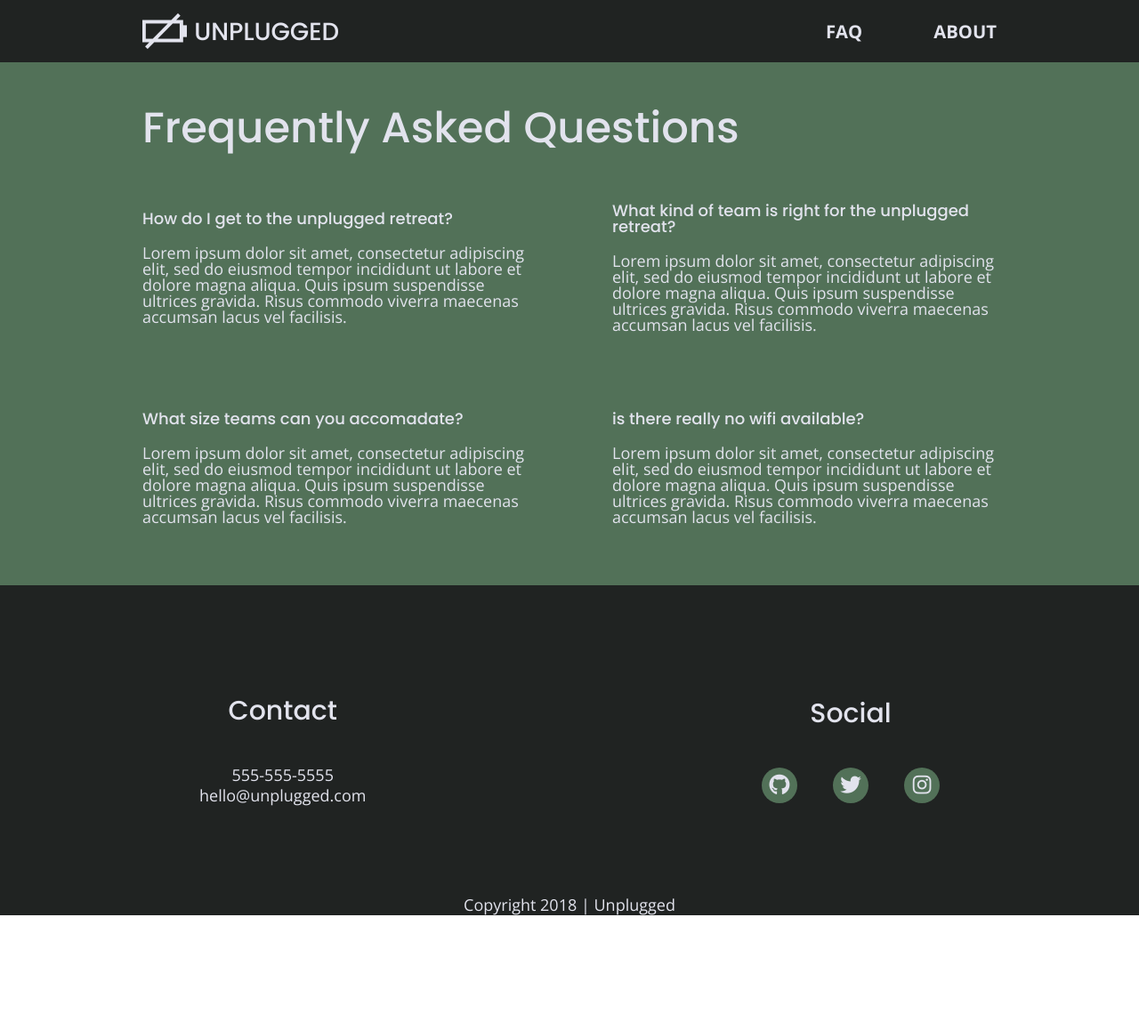
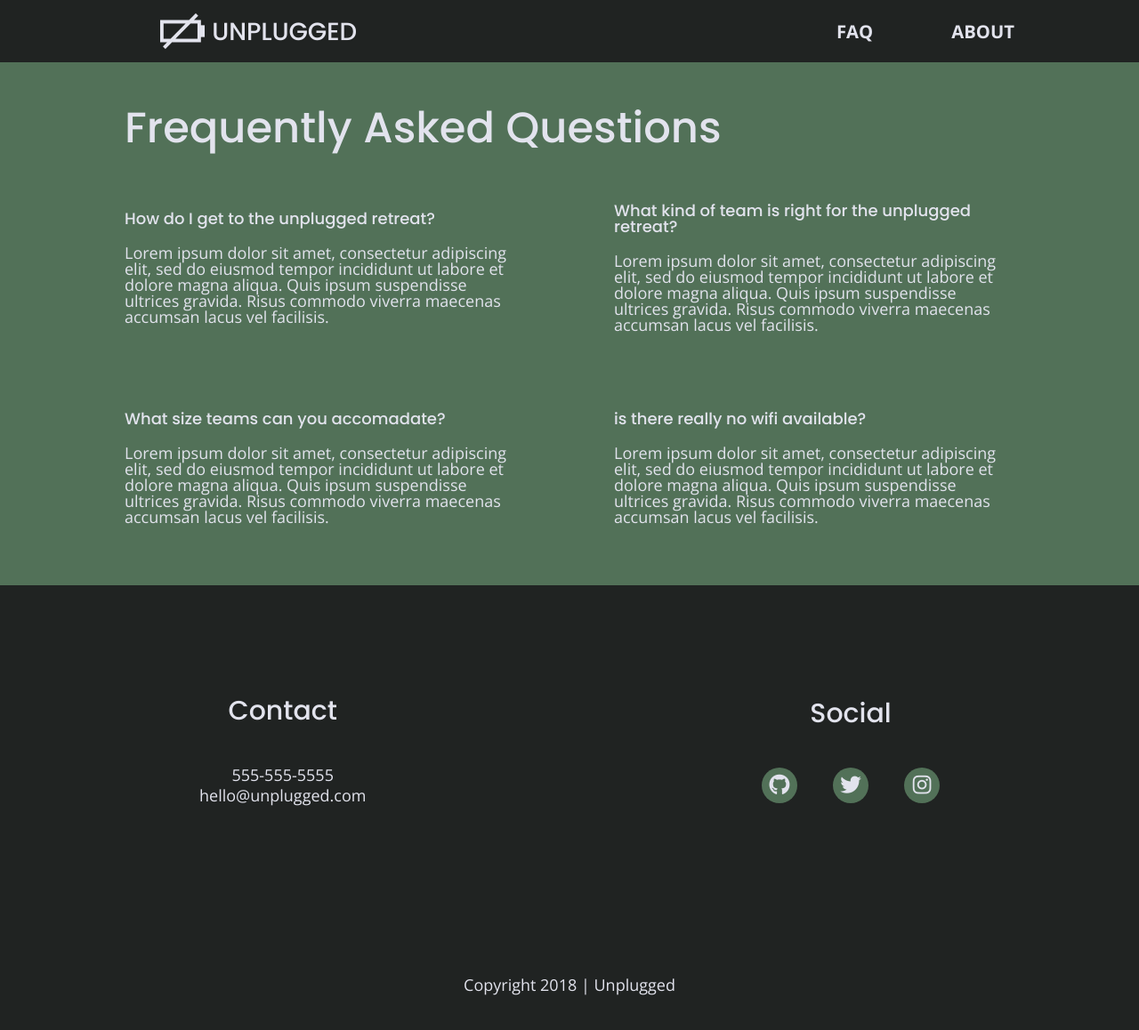
Before and after one commit to danishumate/unplugged-retreat, a website: page faq/index.html in a window 1280 px wide. Shown: the whole page at 89% size. Before the commit the page ends 1029 px from the top, so only its background shows below. Drawn offline with nearby package versions, Linux system fonts and the light colour scheme.

Commit message:
added final touches, made sure all pages are responsive on each device

```diff
--- a/css/main.css
+++ b/css/main.css
@@ -512,6 +512,7 @@ input[type=button] {
    Modify as content requires.
    ========================================================================== */
 
+
 @media only screen and (min-width: 768px) {
   /* tablet styles here*/
 
@@ -528,8 +529,8 @@ input[type=button] {
   }
 
   h3 {
-    font-size: 1.5em;
-    line-height: 1.25;
+      font-size: 1.5em;
+      line-height: 1.25;
   }
 /** Header **/
   header {
@@ -635,13 +636,14 @@ input[type=button] {
   footer .contact {
     margin-bottom: 0;
   }
+
   footer h4 {
     font-size: 1.5em;
     margin-bottom: 40px;
   }
 
   footer p {
-    line-height: 1.285;
+      line-height: 1.285;
   }
 
   footer .social-icons {
@@ -651,6 +653,7 @@ input[type=button] {
 
   footer .copyright {
     width: 100%;
+    padding: 70px 0;
   }
 
 
@@ -685,16 +688,19 @@ input[type=button] {
   .faq .content-wrapper {
     justify-content: space-between;
   }
+
   .faq-content {
     flex-basis: 45%;
   }
+
   .faq h2 {
     width: 100%;
   }
+
   .faq h4,
   .faq p {
-    font-size: .875em;
-    line-height: 1.125;
+      font-size: .875em;
+      line-height: 1.125;
   }
 }
 
@@ -704,7 +710,7 @@ input[type=button] {
     padding: 15px 0;
   }
   .content-wrapper {
-    max-width: 960px;
+    max-width: 1000px;
   }
   h2 {
     font-size: 2.25em;
--- a/faq/index.html
+++ b/faq/index.html
@@ -29,13 +29,16 @@
   <!-- Add your site or application content here -->
   <header>
     <div class="content-wrapper">
-      <a href="#">
-        <img src="../img/logo.png" alt="unplugged logo"></a>
+      <figure>
+      <a href="../index.html">
+        <img src="../img/logo.png" alt="unplugged logo">
+      </a>
+      </figure>
       <div class="header-divider"> </div>
       <nav>
           <ul>
-            <li><a href="../faq/index.html" target="_blank">FAQ</a></li>
-            <li><a href="index.html" target="_blank">About</a></li>
+            <li><a href="index.html" target="_blank">FAQ</a></li>
+            <li><a href="../about/index.html" target="_blank">About</a></li>
           </ul>
       </nav>
     </div>
@@ -102,21 +105,26 @@
             <h4>Social</h4>
               <div class="social-icons">
                 <p>
-                  <a href="https://github.com/danishumate/unplugged-retreat" target="_blank"><i class="fab fa-github"></i></a>
+                  <a href="https://github.com/danishumate/unplugged-retreat" target="_blank"><i class="fab fa-github"></i>
+                  </a>
                 </p>
                 <p>
-                  <a href="https://www.instagram.com/dinkadabs/" target="_blank"><i class= "fab fa-twitter"></i></a>
+                  <a href="https://www.instagram.com/dinkadabs/" target="_blank"><i class= "fab fa-twitter"></i>
+                  </a>
                 </p>
                 <p>
-                  <a href="https://twitter.com/danika_shumate" target="_blank"><i class="fab fa-instagram"></i></a>
+                  <a href="https://twitter.com/danika_shumate" target="_blank"><i class="fab fa-instagram"></i>
+                  </a>
                 </p>
                   <!-- other social links here -->
               </div>
           </div>
-        </div> <!-- footer content ends -->
-  </div> <!-- footer content wrapper ends -->
+        </div>
+        <!-- footer content ends -->
+      </div>
+      <!-- footer content wrapper ends -->
 
-  <div class="coppyright">
+  <div class="copyright">
     <p>Copyright 2018 | Unplugged</p>
   </div>
 
```
Also changed, not shown: about/index.html (+1 -1 lines), index.html (+1 -1 lines).
